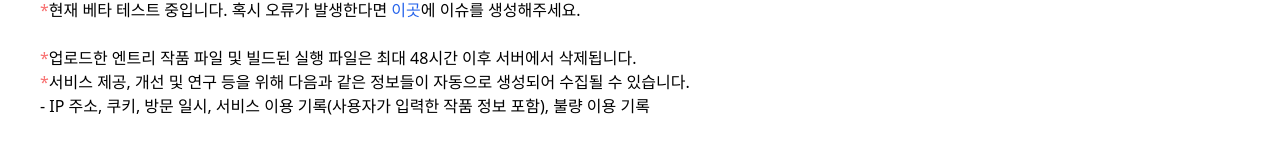
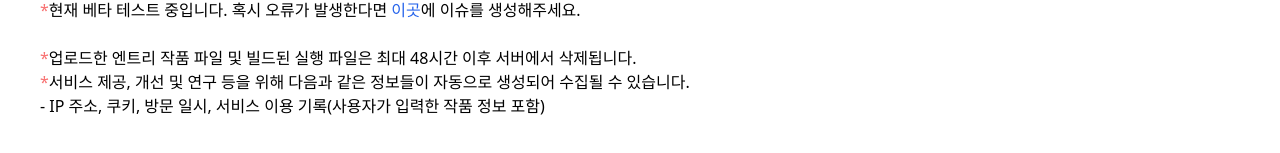
Before and after one commit to holssi-project/holssi-website, a Next.js app in the folder frontend/: page / in a window 1280 px wide. Shown: the part 177-330 px from the top of the page. Built offline with nearby package versions, Linux system fonts and the light colour scheme; a web font is replaced by a local one.

Commit message:
frontend: modify main page notice

```diff
--- a/frontend/src/pages/index.tsx
+++ b/frontend/src/pages/index.tsx
@@ -45,7 +45,7 @@ export default function Home() {
         <div>
           <span className="text-red-400">*</span>
           서비스 제공, 개선 및 연구 등을 위해 다음과 같은 정보들이 자동으로 생성되어 수집될 수 있습니다. <br />
-          - IP 주소, 쿠키, 방문 일시, 서비스 이용 기록(사용자가 입력한 작품 정보 포함), 불량 이용 기록
+          - IP 주소, 쿠키, 방문 일시, 서비스 이용 기록(사용자가 입력한 작품 정보 포함)
         </div>
       </main>
     </>
```
